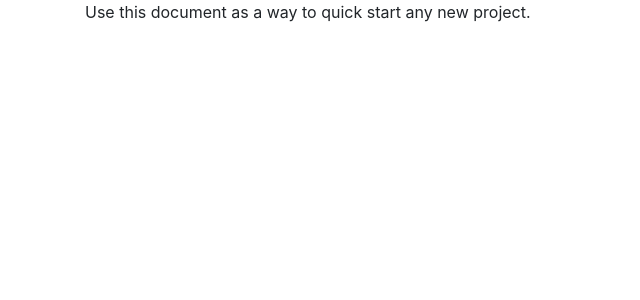
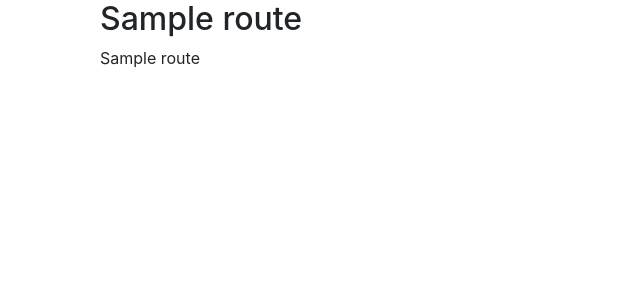
Before and after one commit to alexvassel/travalator, a Django app: page / in a window 1280 px wide. Shown: the part 56-356 px from the top of the page, without its empty margins (0-640 px from the left). Run offline with Django 3.2, Linux system fonts and the light colour scheme; a user stored in the database is signed in; tables that the repository leaves empty hold one stand-in row (values such as "Sample post"); parts of the project's set-up code (start-up, migrations or seed data) failed here and were passed over; some libraries are stand-ins or nearby versions.

Commit message:
started new app (main)

```diff
--- a/config/urls.py
+++ b/config/urls.py
@@ -9,7 +9,6 @@ from django.views.generic import TemplateView
 from django.views import defaults as default_views
 
 urlpatterns = [
-    url(r'^$', TemplateView.as_view(template_name='pages/home.html'), name='home'),
     url(r'^about/$', TemplateView.as_view(template_name='pages/about.html'), name='about'),
 
     # Django Admin, use {% url 'admin:index' %}
@@ -20,6 +19,7 @@ urlpatterns = [
     url(r'^accounts/', include('allauth.urls')),
 
     # Your stuff: custom urls includes go here
+    url(r'^$', include('travalator.main.urls')),
 
 
 ] + static(settings.MEDIA_URL, document_root=settings.MEDIA_ROOT)
--- /dev/null
+++ b/travalator/main/urls.py
@@ -0,0 +1,16 @@
+# -*- coding: utf-8 -*-
+from __future__ import absolute_import, unicode_literals
+
+from django.conf.urls import url
+
+from . import views
+
+urlpatterns = [
+    # URL pattern for the UserListView
+    url(
+        regex=r'^$',
+        view=views.IndexView.as_view(),
+        name='index'
+    ),
+
+]
--- a/travalator/main/views.py
+++ b/travalator/main/views.py
@@ -1,3 +1,14 @@
-from django.shortcuts import render
+from django.contrib.auth.mixins import LoginRequiredMixin
 
 # Create your views here.
+from django.views.generic import DetailView
+
+from .models import Route
+
+
+class IndexView(LoginRequiredMixin, DetailView):
+    model = Route
+    template_name = 'main/index.html'
+
+    def get_object(self, queryset=None):
+        return self.model.objects.order_by('?').first()
--- a/travalator/templates/base.html
+++ b/travalator/templates/base.html
@@ -39,7 +39,7 @@
           <div class="collapse navbar-toggleable-xs" id="bs-navbar-collapse-1">
             <ul class="nav navbar-nav">
               <li class="nav-item">
-                <a class="nav-link" href="{% url 'home' %}">Home</a>
+                <a class="nav-link" href="{% url 'index' %}">Home</a>
               </li>
               <li class="nav-item">
                 <a class="nav-link" href="{% url 'about' %}">About</a>
--- /dev/null
+++ b/travalator/templates/main/index.html
@@ -0,0 +1,23 @@
+{% extends "base.html" %}
+{% load static %}
+
+{% block title %}User: {{ object }}{% endblock %}
+
+{% block content %}
+<div class="container">
+
+  <div class="row">
+    <div class="col-sm-12">
+
+      <h2>{{ object }}</h2>
+      {% if object.name %}
+        <p>{{ object.name }}</p>
+      {% endif %}
+    </div>
+  </div>
+
+
+
+
+</div>
+{% endblock content %}
```
